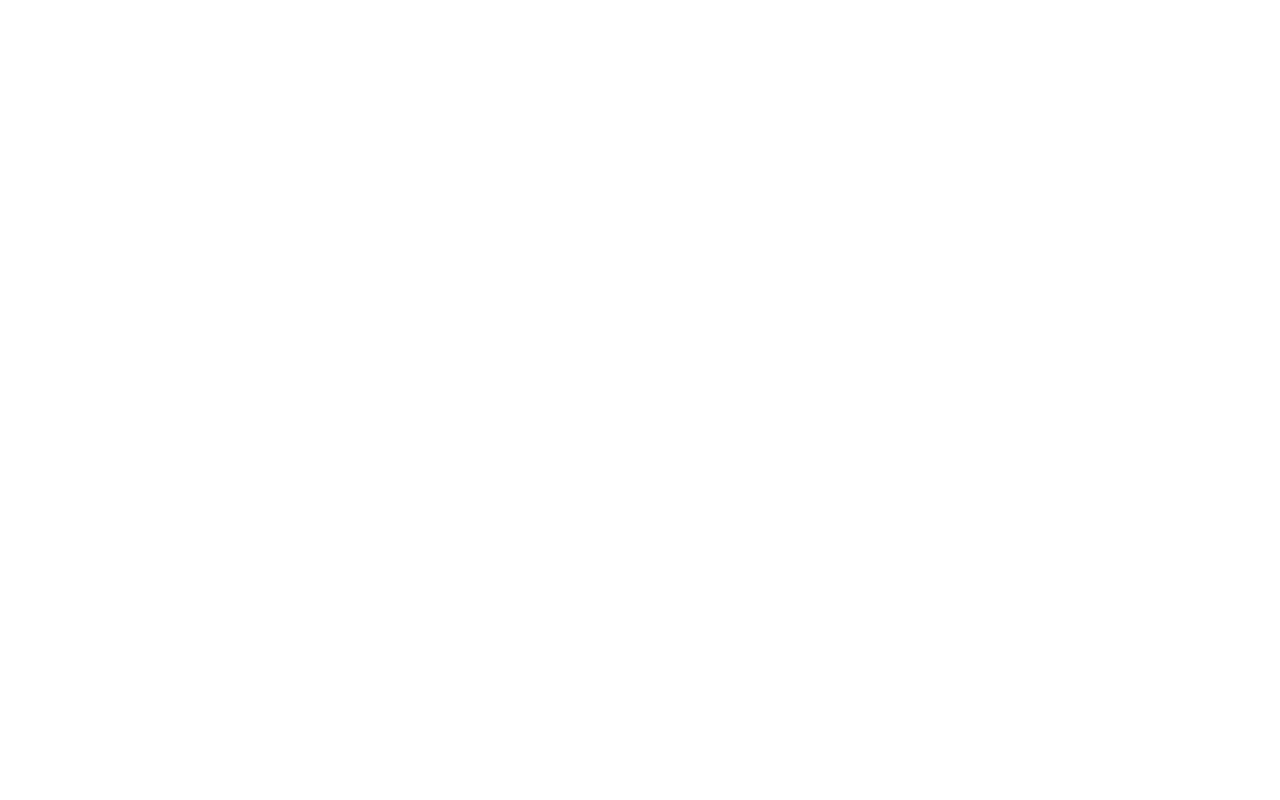
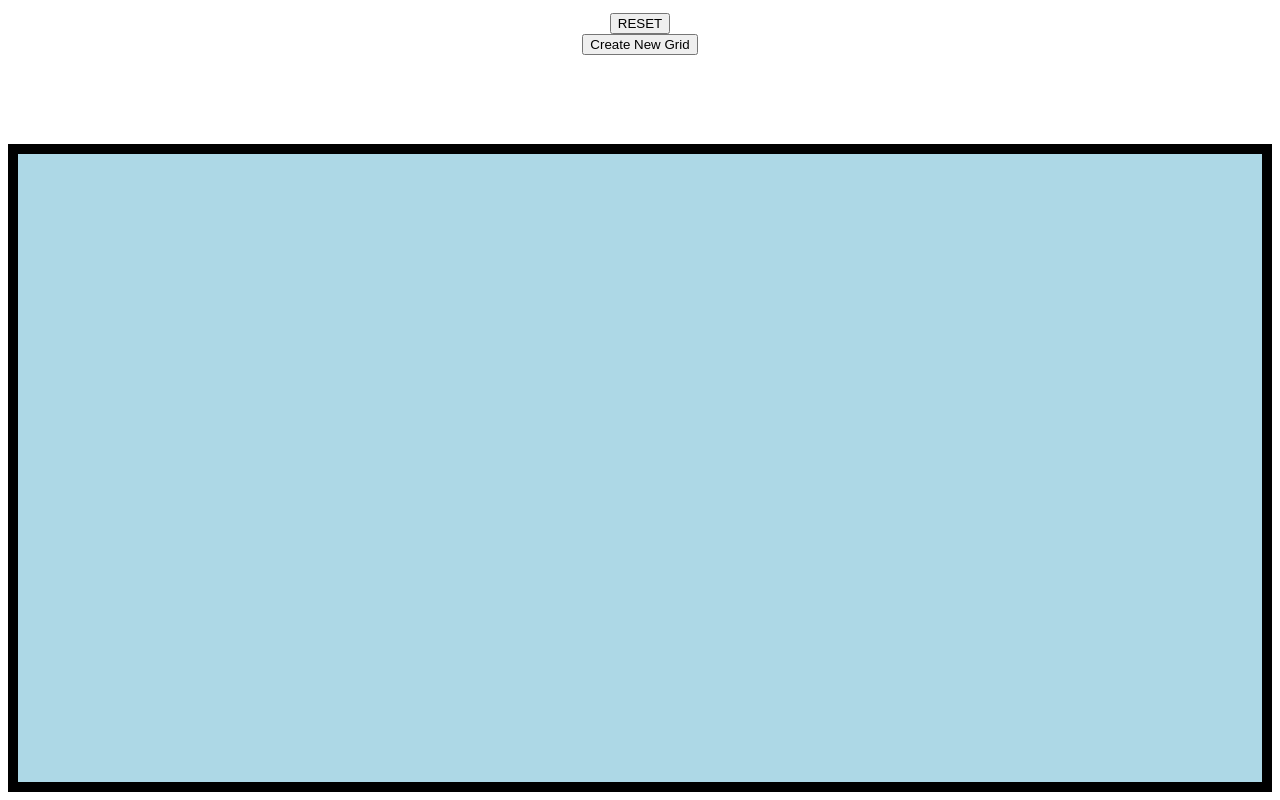
Before and after one commit to KylerKaveny/sketch-pad, a plain HTML site: page index.html in a window 1280 px wide. Drawn offline with Linux system fonts and the light colour scheme.

Commit message:
Add elements to html, js, and css
Add the nessecary elements, scripts, and styling
for a base level sketch-pad. Add a reset button and
a newGrid button.

```diff
--- a/index.html
+++ b/index.html
@@ -3,10 +3,15 @@
 <head>
     <meta charset="UTF-8">
     <meta name="viewport" content="width=device-width, initial-scale=1.0">
-    <title>Document</title>
+    <title>Sketch-Pad</title>
     <link rel="stylesheet" href="styles.css">
 </head>
 <body>
+    <div class="buttonContainer">
+        <button class="reset">RESET</button>
+        <button class="newGrid">Create New Grid</button>
+    </div>
+    <div class="container"></div>
 
 
 
--- a/script.js
+++ b/script.js
@@ -0,0 +1,52 @@
+makeGrid(10);
+function makeGrid (numberOfSquares) {
+    for (let i = 0; i < numberOfSquares; i++) {
+        const row = document.createElement("div");
+        row.className = "row";
+        const container = document.querySelector(".container");
+        container.appendChild(row);
+        for (let j = 1; j < numberOfSquares; j++) {
+            const col = document.createElement("div");
+            col.className = "column";
+            row.appendChild(col);
+        }
+    }
+}
+
+
+const mainContainer = document.querySelector(".container");
+mainContainer.addEventListener("mouseover", function () {
+  event.target.style.background = "black";
+});
+
+const button = document.querySelector(".reset");
+button.addEventListener("click", () => resetBlue());
+
+function resetBlue() {
+    const allElements = document.querySelectorAll(".row, .column")
+    for (let i = 0; i < allElements.length; i++) {
+        allElements[i].style.backgroundColor = "lightblue";
+    }
+}
+
+const newGridButton = document.querySelector(".newGrid");
+newGridButton.addEventListener("click", () => newGrid());
+
+function newGrid() {
+    let numberOfSquares =
+    prompt("Please enter a number for the size of the grid: (Max: 100) ", "10");
+
+    const allElements = document.querySelectorAll(".row, .column")
+    for (let i = 0; i < allElements.length; i++) {
+        allElements[i].remove();
+    }
+
+    if (Number(numberOfSquares) <= 100) {
+        makeGrid(Number(numberOfSquares));
+    }
+
+    else {
+        makeGrid(10);
+    }
+    return;
+}
--- a/styles.css
+++ b/styles.css
@@ -0,0 +1,49 @@
+html {
+    display: flex;
+    width: 100%;
+    height: 100%;
+    margin: 0;
+}
+
+body {
+    display: flex;
+    flex-direction: column;
+    flex: 1;
+}
+
+.row {
+    display: flex;
+    flex: 1;
+    flex-direction: column;
+    background-color: lightblue;
+}
+
+.column {
+    display: flex;
+    flex: 1;
+    flex-direction: column;
+    background-color: lightblue;
+}
+
+.container {
+    flex: 5;
+    display: flex;
+    align-items: stretch;
+    justify-content: stretch;
+    border: 10px;
+    border-color: black;
+    border-style: solid;
+    margin: auto;
+    margin: 0;
+}
+
+.buttonContainer {
+    flex: 1;
+    flex-direction: column;
+    display: flex;
+    align-items: row;
+    justify-content: row;
+    align-items: center;
+    padding: 5px;
+    font-size: 16px;
+}
```
